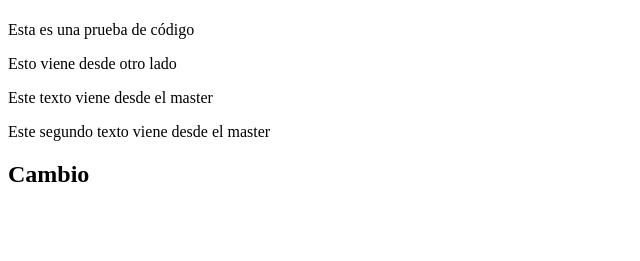
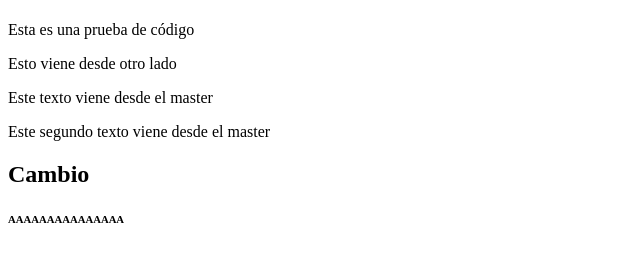
Before and after one commit to Keltoy1981/curso-git, a plain HTML site: page index.html in a window 1280 px wide. Shown: the part 59-320 px from the top of the page, without its empty margins (0-640 px from the left). Drawn offline with Linux system fonts and the light colour scheme.

Commit message:
commit nuevo

```diff
--- a/index.html
+++ b/index.html
@@ -10,5 +10,6 @@
 	<p>Este texto viene desde el master</p>
 	<p>Este segundo texto viene desde el master</p>
 	<h2>Cambio</h2>
+<h6>AAAAAAAAAAAAAAA</h6>
 </body>
 </html>
```
